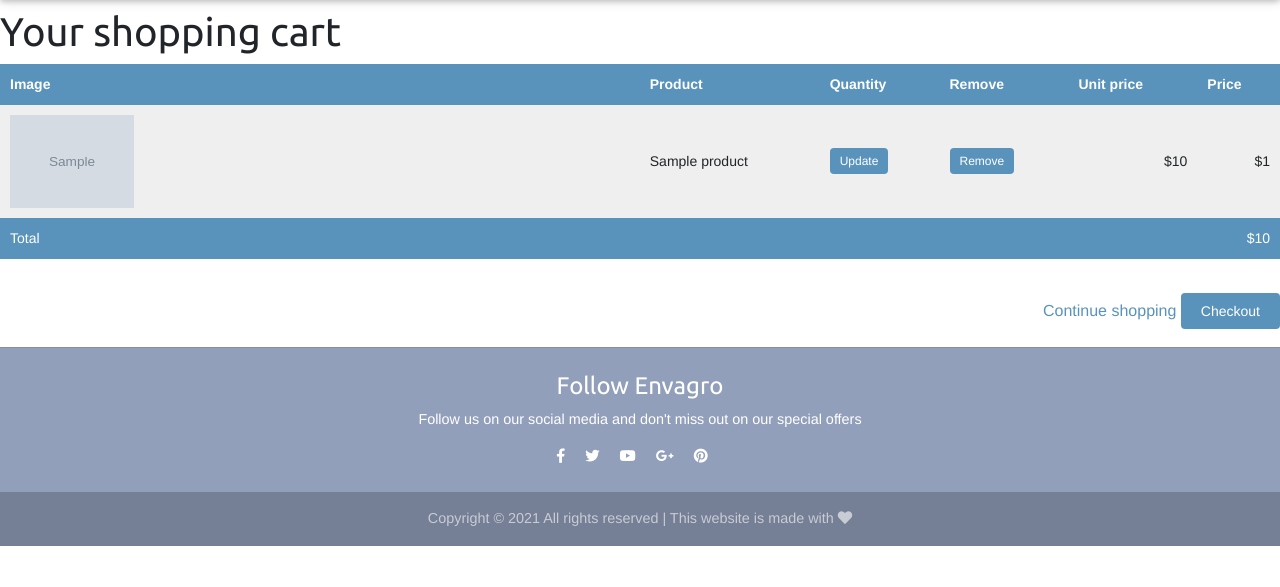
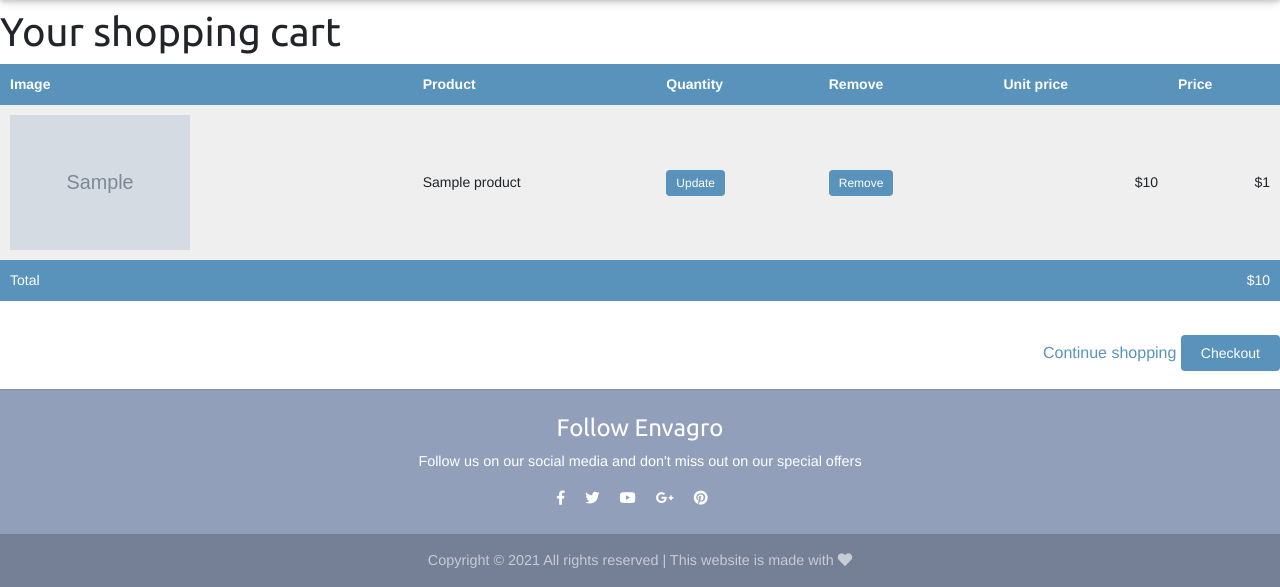
Before and after one commit to Oba-max22/africahacks-2020, a Django app: template cart/templates/cart/detail.html in a window 1280 px wide. Shown: the part 64-651 px from the top of the page. Run offline with Django 3.2, Linux system fonts and the light colour scheme; the template is opened without the code that fills it: most values are stand-ins (such as "Sample title", 1, 10 or a date in 2020); grey boxes marked "Sample" are stand-in pictures; some libraries are stand-ins or nearby versions.

Commit message:
Update detail.html

```diff
--- a/cart/templates/cart/detail.html
+++ b/cart/templates/cart/detail.html
@@ -24,7 +24,7 @@
                     <tr>
                         <td>
                             <a href="{{ product.get_absolute_url }}">
-                                <img src="{% if product.image %}{{ product.image.url}}{% else %}{% static 'img/no_image.png' %}{% endif %} " style="width:20%; height:20%;">
+                                <img src="{% if product.image %}{{ product.image.url}}{% else %}{% static 'img/no_image.png' %}{% endif %} " >
                             </a>
                         </td>
                         <td>{{ product.name }}</td>
```
